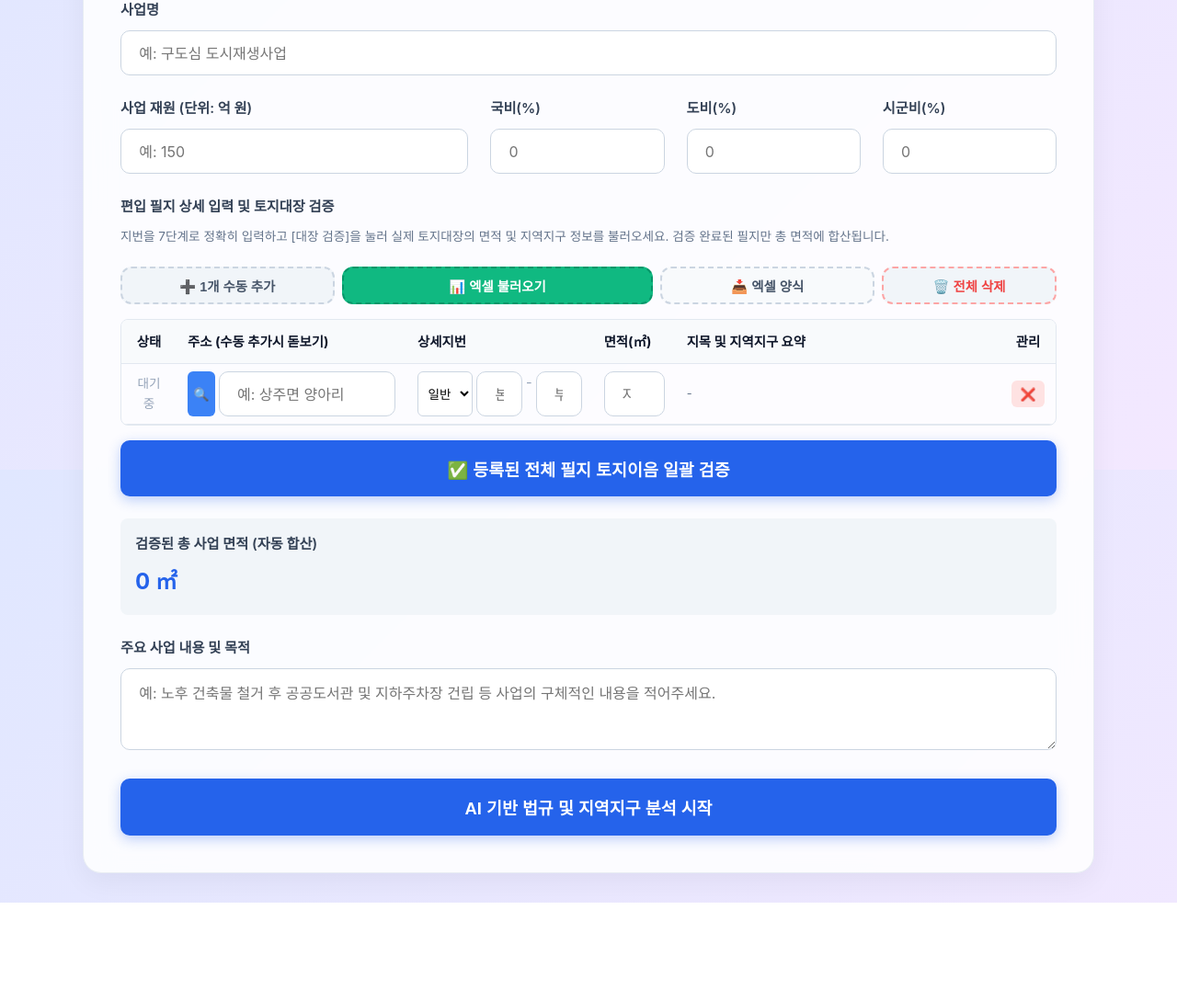
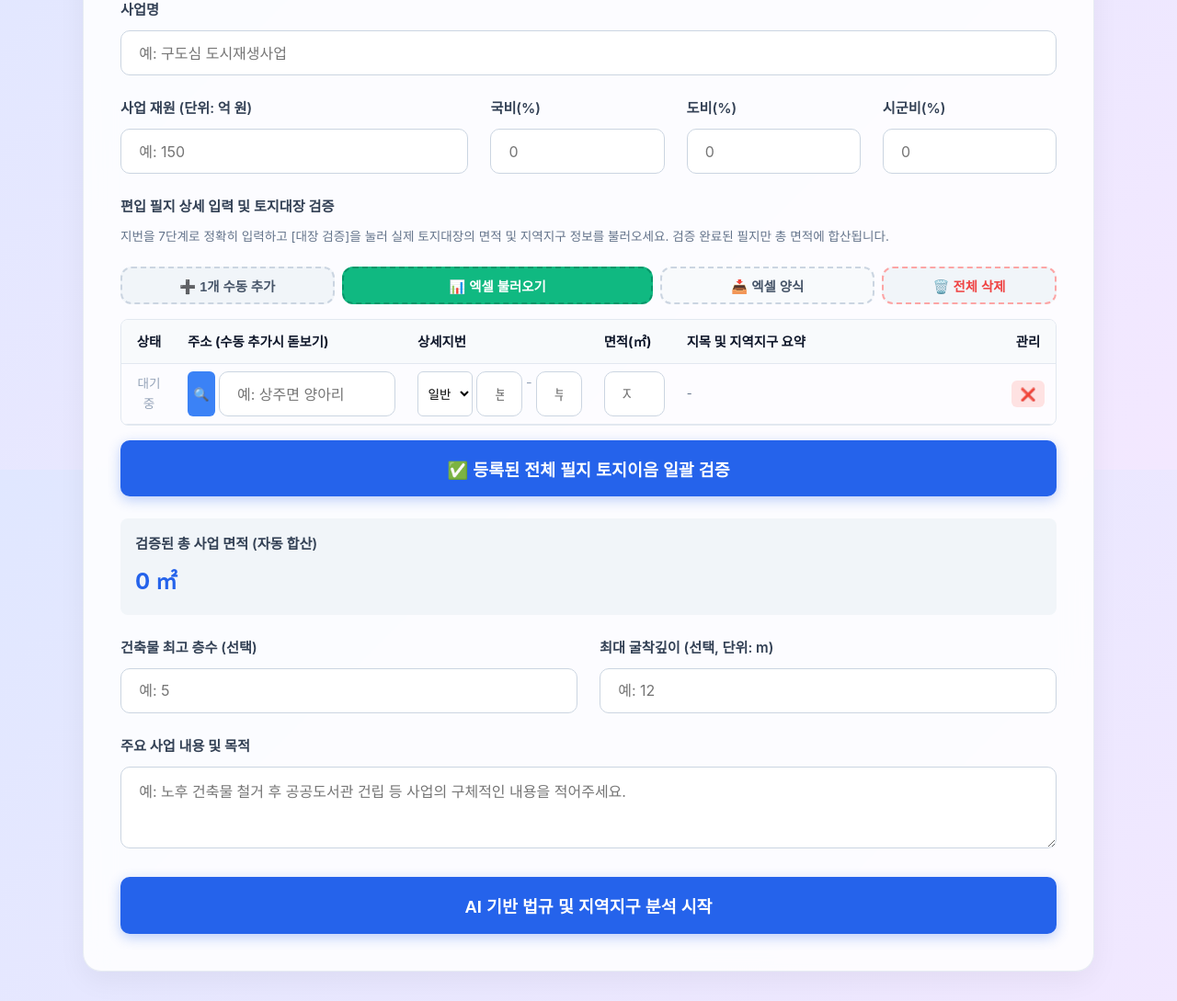
Before and after one commit to ksh8481-lgtm/law-assistant, a Flask app: page /law_review in a window 1280 px wide. Shown: the part 289-1378 px from the top of the page at 92% size. Before the commit the page ends 1271 px from the top, so only its background shows below. Run offline with Flask 3, Linux system fonts and the light colour scheme; some libraries are stand-ins or nearby versions; some web fonts are replaced.

Commit message:
Add explicit inputs for max floors and excavation depth in UI

```diff
--- a/static/script.js
+++ b/static/script.js
@@ -432,6 +432,12 @@ document.addEventListener('DOMContentLoaded', () => {
                 return;
             }
 
+            let finalDescription = document.getElementById('description').value;
+            const maxFloors = document.getElementById('maxFloors').value;
+            const excavationDepth = document.getElementById('excavationDepth').value;
+            if (maxFloors) finalDescription += `\n- 건축물 최고 층수: ${maxFloors}층`;
+            if (excavationDepth) finalDescription += `\n- 최대 굴착깊이: ${excavationDepth}m`;
+
             const requestData = {
                 projectName: document.getElementById('projectName').value,
                 budget: parseFloat(document.getElementById('budget').value),
@@ -439,7 +445,7 @@ document.addEventListener('DOMContentLoaded', () => {
                 budgetProvincial: parseFloat(document.getElementById('budgetProvincial').value) || 0,
                 budgetMunicipal: parseFloat(document.getElementById('budgetMunicipal').value) || 0,
                 totalArea: totalVerifiedArea,
-                description: document.getElementById('description').value,
+                description: finalDescription,
                 parcels: parcels
             };
 
--- a/templates/law_review.html
+++ b/templates/law_review.html
@@ -87,9 +87,20 @@
                         </div>
                     </div>
 
+                    <div class="form-row">
+                        <div class="form-group" style="flex: 1;">
+                            <label for="maxFloors">건축물 최고 층수 (선택)</label>
+                            <input type="number" id="maxFloors" placeholder="예: 5" min="0">
+                        </div>
+                        <div class="form-group" style="flex: 1;">
+                            <label for="excavationDepth">최대 굴착깊이 (선택, 단위: m)</label>
+                            <input type="number" id="excavationDepth" placeholder="예: 12" min="0" step="0.1">
+                        </div>
+                    </div>
+
                     <div class="form-group">
                         <label for="description">주요 사업 내용 및 목적</label>
-                        <textarea id="description" rows="3" placeholder="예: 노후 건축물 철거 후 공공도서관 및 지하주차장 건립 등 사업의 구체적인 내용을 적어주세요."></textarea>
+                        <textarea id="description" rows="3" placeholder="예: 노후 건축물 철거 후 공공도서관 건립 등 사업의 구체적인 내용을 적어주세요."></textarea>
                     </div>
 
                     <button type="submit" class="submit-btn" id="analyze-btn">
```
